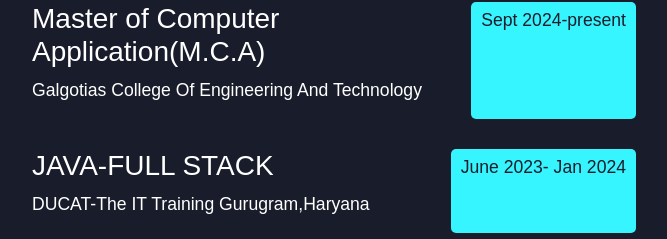
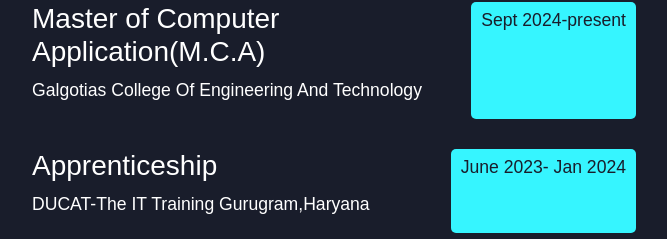
Before and after one commit to Creater8/Abhay_portfolio.github.io, a plain HTML site: page index.html in a window 1280 px wide. Shown: the part 2270-2509 px from the top of the page, without its empty margins (322-989 px from the left). Drawn offline with Linux system fonts and the light colour scheme.

Commit message:
Update index.html

```diff
--- a/index.html
+++ b/index.html
@@ -179,7 +179,7 @@
 
                                         <div class="timeline-item">
                                             <div class="timeline-content">
-                                                <h3>JAVA-FULL STACK</h3>
+                                                <h3>Apprenticeship</h3>
                                                 <p>DUCAT-The IT Training Gurugram,Haryana </p>
                                             </div>
                                             <div class="timeline-date">June 2023- Jan 2024</div>
```
